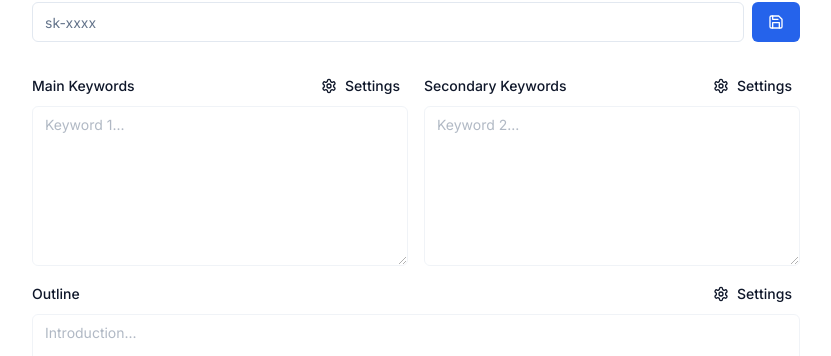
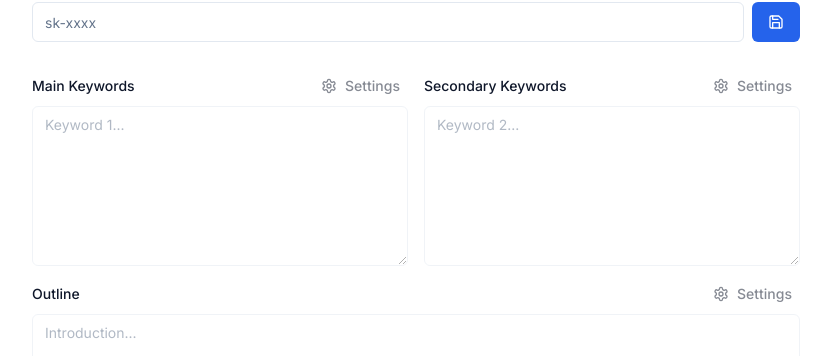
Before and after one commit to wanghaisheng/writer-gpt, a Next.js app: page / in a window 1280 px wide. Shown: the part 143-499 px from the top of the page, without its empty margins (224-1055 px from the left). Built offline with nearby package versions, Linux system fonts and the light colour scheme.

Commit message:
fix: disabled menu when no apikey

```diff
--- a/src/app/form/inputs/keywords.tsx
+++ b/src/app/form/inputs/keywords.tsx
@@ -178,7 +178,7 @@ export const KeyWordsInputs = ({
 
       <div className="flex flex-col gap-2 md:col-span-1">
         <div className="flex items-center justify-between">
-          <Label htmlFor="keywords">Secondary Keywords</Label>
+          <Label htmlFor="secKeywords">Secondary Keywords</Label>
 
           <SettingsMenu
             loadingGenerate={
@@ -197,7 +197,7 @@ export const KeyWordsInputs = ({
 
         <Textarea
           disabled={!token || secondaryDisabled}
-          id="keywords"
+          id="secKeywords"
           placeholder="Keyword 2..."
           error={errors?.keywords?.message}
           loading={secondaryLoading}
--- a/src/components/SettingsMenu.tsx
+++ b/src/components/SettingsMenu.tsx
@@ -63,7 +63,7 @@ export const SettingsMenu = ({
     <>
       <DropdownMenu>
         <DropdownMenuTrigger asChild>
-          <Button variant="ghost" size="xs">
+          <Button variant="ghost" size="xs" disabled={!token}>
             <Settings className="mr-2 h-4 w-4" /> Settings
           </Button>
         </DropdownMenuTrigger>
```
